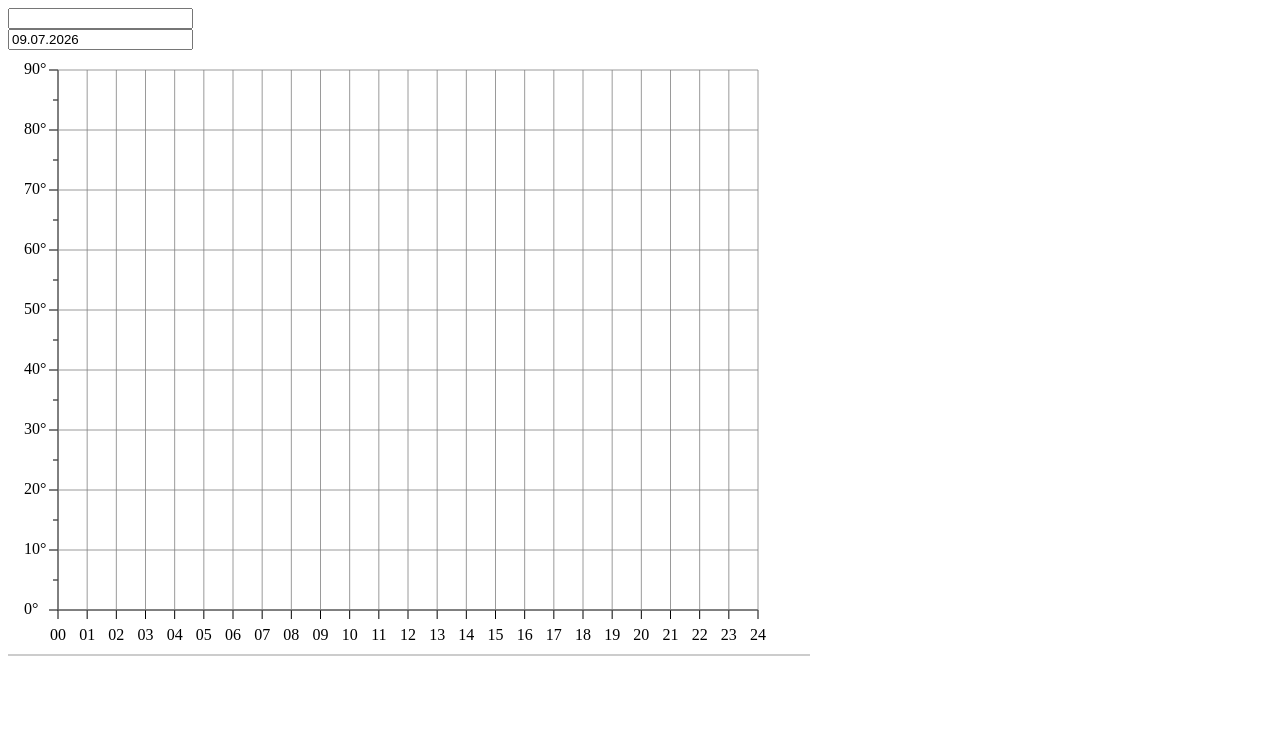
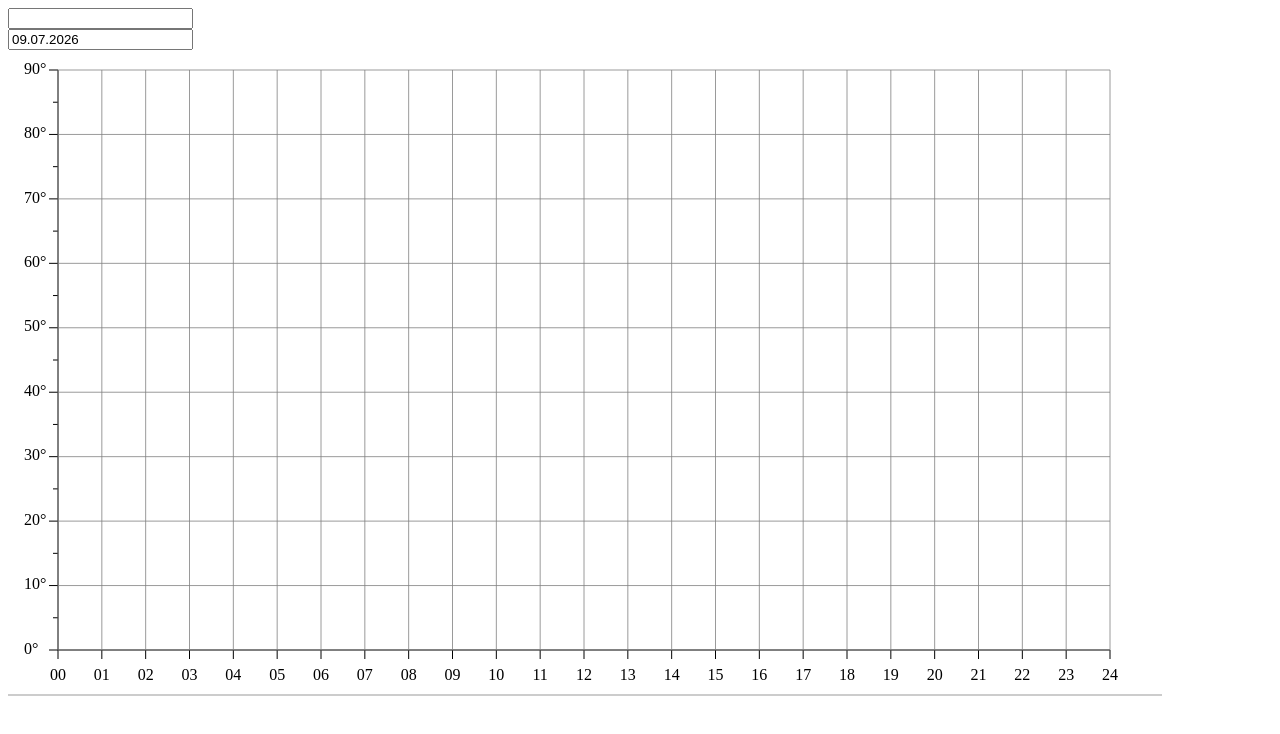
Before and after one commit to Argbjorn/sun-atlas, a React (Vite) app: page / in a window 1280 px wide. Shown: the top 734 px of the page. Built offline with nearby package versions, Linux system fonts and the light colour scheme.

Commit message:
add dynamic size for chart

```diff
--- a/src/App.tsx
+++ b/src/App.tsx
@@ -1,14 +1,14 @@
 import './App.css'
 import { DateTime } from 'luxon'
 import { getSunPositionSeries, type SunPosition } from './domain/sunTimes'
-import type { ChartPoint } from './viz/lib/types';
+import type { ChartPoint, WindowSize } from './viz/lib/types';
 import { toChartPoints } from './viz/lib/scale';
 import DayLengthChart from './viz/DayLengthChart';
 import CityAutocomplete, { type PhotonFeature } from './ui/CityAutocomplete';
-import { useState } from 'react';
+import { useEffect, useState } from 'react';
 import { generateAltitudeTicks, generateTimeTicks } from './viz/lib/ticks';
 import { randomColor } from './viz/lib/color';
-import { CHART_HEIGTH, CHART_MARGIN, CHART_WIDTH } from './config/chart';
+import { CHART_MARGIN } from './config/chart';
 import InfoPanel from './ui/InfoPanel';
 import Datepicker from 'react-datepicker';
 import "react-datepicker/dist/react-datepicker.css";
@@ -34,8 +34,24 @@ function App() {
     setSelectedDate(date);
   };
 
-  const innerWidth = CHART_WIDTH - CHART_MARGIN.left - CHART_MARGIN.right;
-  const innerHeight = CHART_HEIGTH - CHART_MARGIN.top - CHART_MARGIN.bottom;
+  const [windowSize, setWindowSize] = useState<WindowSize>({ width: window.innerWidth * 0.9, height: window.innerHeight * 0.8 });
+
+  useEffect(() => {
+    let timeout: ReturnType<typeof setTimeout>;
+    function handleResize() {
+      timeout = setTimeout(() => {
+        setWindowSize({ width: window.innerWidth * 0.9, height: window.innerHeight * 0.8 })
+      }, 300)
+    }
+    window.addEventListener('resize', handleResize);
+    return () => {
+      clearTimeout(timeout);
+      window.removeEventListener('resize', handleResize);
+    }
+  }, [windowSize]);
+
+  const innerWidth = windowSize.width - CHART_MARGIN.left - CHART_MARGIN.right;
+  const innerHeight = windowSize.height - CHART_MARGIN.top - CHART_MARGIN.bottom;
 
   const charts: { points: ChartPoint[], stroke: string }[] = [];
 
@@ -57,8 +73,8 @@ function App() {
         <CityAutocomplete onSelect={handleCitySelect} />
         <Datepicker selected={selectedDate} dateFormat={"dd.MM.yyyy"} shouldCloseOnSelect={false} calendarStartDay={1} popperPlacement="bottom-start" onChange={handleChange} />
       </div>
-      <DayLengthChart charts={charts} xTicks={xTicks} yTicks={yTicks} width={CHART_WIDTH} height={CHART_HEIGTH} margin={CHART_MARGIN} />
-      <InfoPanel width={CHART_WIDTH} date={DateTime.fromJSDate(selectedDate)} cities={cities} />
+      <DayLengthChart charts={charts} xTicks={xTicks} yTicks={yTicks} width={windowSize.width} height={windowSize.height} margin={CHART_MARGIN} />
+      <InfoPanel width={windowSize.width} date={DateTime.fromJSDate(selectedDate)} cities={cities} />
     </>
   )
 }
--- a/src/config/chart.ts
+++ b/src/config/chart.ts
@@ -1,3 +1 @@
-export const CHART_WIDTH: number = 800;
-export const CHART_HEIGTH: number = 600;
 export const CHART_MARGIN = { top: 20, right: 50, bottom: 40, left: 50 };
--- a/src/viz/lib/types.ts
+++ b/src/viz/lib/types.ts
@@ -14,3 +14,8 @@ export interface Tick {
     position: number
     label?: string
 }
+
+export interface WindowSize {
+    width: number
+    height: number
+}
```
